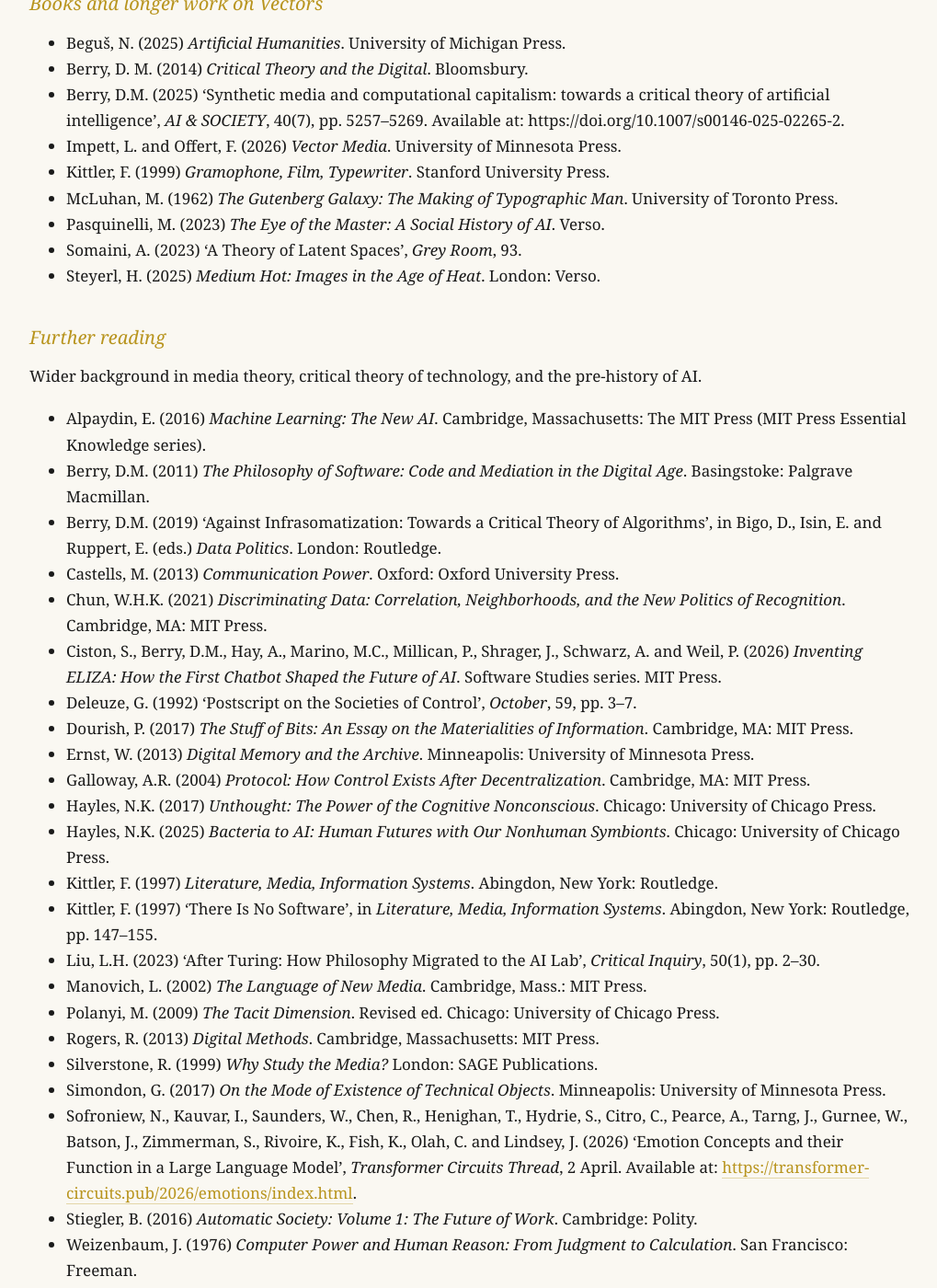
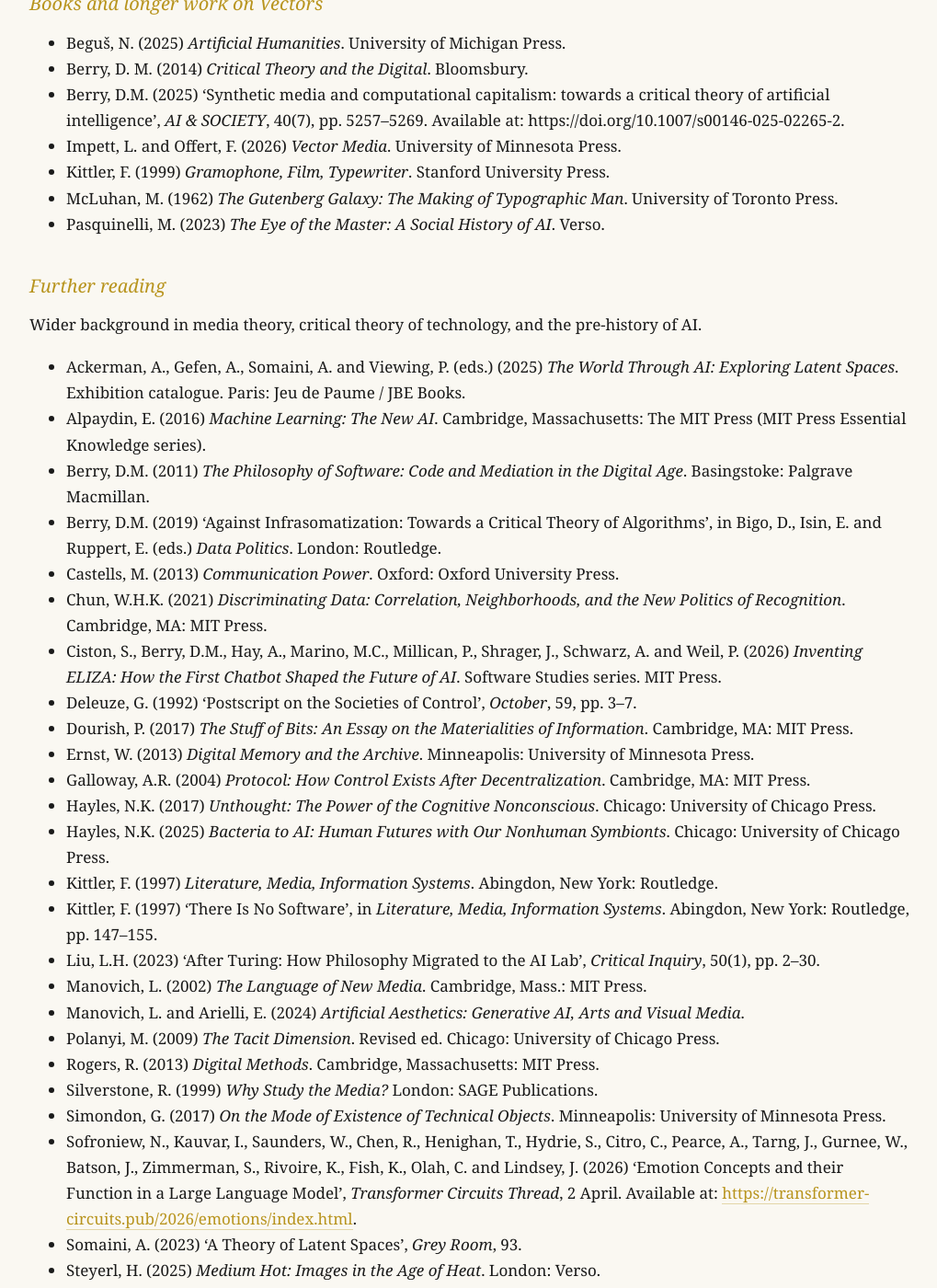
Before and after one commit to vector-lab-tools/vector-lab-tools.github.io, a Jekyll site: the page built from index.md, in a window 1280 px wide and 1400 px high, scrolled down 4604 px. Shown: the whole window at 92% size, without its empty margins (128-1147 px from the left). Built offline with Jekyll 4.4.1, drawn with Linux system fonts in a browser that asks for light colours.

Commit message:
Further reading: add Ackerman et al., Manovich & Arielli; move Steyerl and Somaini
- Add exhibition catalogue: Ackerman, Gefen, Somaini, Viewing (eds.)
  'The World Through AI: Exploring Latent Spaces' (2025, Jeu de Paume /
  JBE Books).
- Add Manovich and Arielli (2024) 'Artificial Aesthetics'.
- Move Somaini (2023) 'A Theory of Latent Spaces' from Books-on-Vectors
  to Further reading.
- Move Steyerl (2025) 'Medium Hot' from Books-on-Vectors to Further
  reading.

Supported-by: Claude

```diff
--- a/index.md
+++ b/index.md
@@ -132,13 +132,12 @@ The tools operationalise claims developed across the vector theory sequence on S
 - Kittler, F. (1999) *Gramophone, Film, Typewriter*. Stanford University Press.
 - McLuhan, M. (1962) *The Gutenberg Galaxy: The Making of Typographic Man*. University of Toronto Press.
 - Pasquinelli, M. (2023) *The Eye of the Master: A Social History of AI*. Verso.
-- Somaini, A. (2023) ‘A Theory of Latent Spaces’, *Grey Room*, 93.
-- Steyerl, H. (2025) *Medium Hot: Images in the Age of Heat*. London: Verso.
 
 ### Further reading
 
 Wider background in media theory, critical theory of technology, and the pre-history of AI.
 
+- Ackerman, A., Gefen, A., Somaini, A. and Viewing, P. (eds.) (2025) *The World Through AI: Exploring Latent Spaces*. Exhibition catalogue. Paris: Jeu de Paume / JBE Books.
 - Alpaydin, E. (2016) *Machine Learning: The New AI*. Cambridge, Massachusetts: The MIT Press (MIT Press Essential Knowledge series).
 - Berry, D.M. (2011) *The Philosophy of Software: Code and Mediation in the Digital Age*. Basingstoke: Palgrave Macmillan.
 - Berry, D.M. (2019) ‘Against Infrasomatization: Towards a Critical Theory of Algorithms’, in Bigo, D., Isin, E. and Ruppert, E. (eds.) *Data Politics*. London: Routledge.
@@ -155,11 +154,14 @@ Wider background in media theory, critical theory of technology, and the pre-his
 - Kittler, F. (1997) ‘There Is No Software’, in *Literature, Media, Information Systems*. Abingdon, New York: Routledge, pp. 147–155.
 - Liu, L.H. (2023) ‘After Turing: How Philosophy Migrated to the AI Lab’, *Critical Inquiry*, 50(1), pp. 2–30.
 - Manovich, L. (2002) *The Language of New Media*. Cambridge, Mass.: MIT Press.
+- Manovich, L. and Arielli, E. (2024) *Artificial Aesthetics: Generative AI, Arts and Visual Media*.
 - Polanyi, M. (2009) *The Tacit Dimension*. Revised ed. Chicago: University of Chicago Press.
 - Rogers, R. (2013) *Digital Methods*. Cambridge, Massachusetts: MIT Press.
 - Silverstone, R. (1999) *Why Study the Media?* London: SAGE Publications.
 - Simondon, G. (2017) *On the Mode of Existence of Technical Objects*. Minneapolis: University of Minnesota Press.
 - Sofroniew, N., Kauvar, I., Saunders, W., Chen, R., Henighan, T., Hydrie, S., Citro, C., Pearce, A., Tarng, J., Gurnee, W., Batson, J., Zimmerman, S., Rivoire, K., Fish, K., Olah, C. and Lindsey, J. (2026) ‘Emotion Concepts and their Function in a Large Language Model’, *Transformer Circuits Thread*, 2 April. Available at: <https://transformer-circuits.pub/2026/emotions/index.html>.
+- Somaini, A. (2023) ‘A Theory of Latent Spaces’, *Grey Room*, 93.
+- Steyerl, H. (2025) *Medium Hot: Images in the Age of Heat*. London: Verso.
 - Stiegler, B. (2016) *Automatic Society: Volume 1: The Future of Work*. Cambridge: Polity.
 - Weizenbaum, J. (1976) *Computer Power and Human Reason: From Judgment to Calculation*. San Francisco: Freeman.
 - Winner, L. (1980) ‘Do Artifacts Have Politics?’, *Daedalus*, 109(1), pp. 121–136.
```
